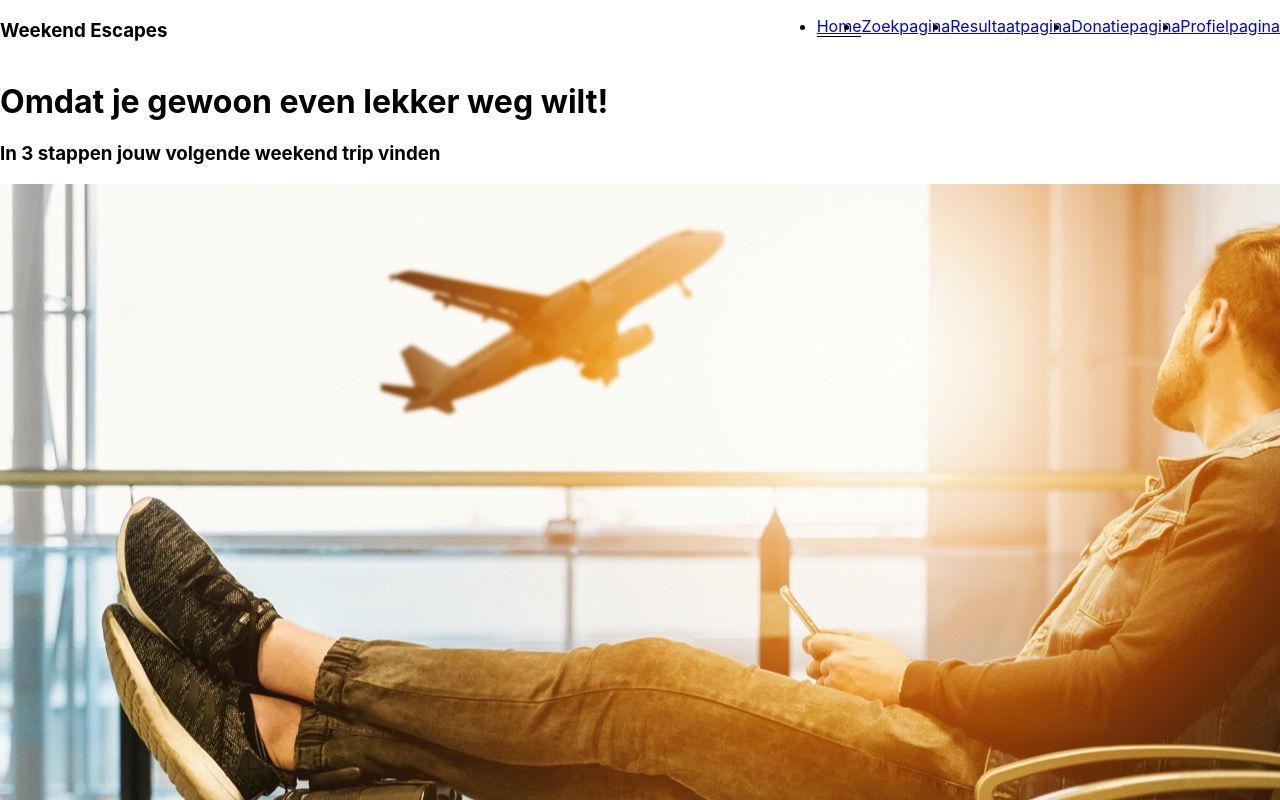
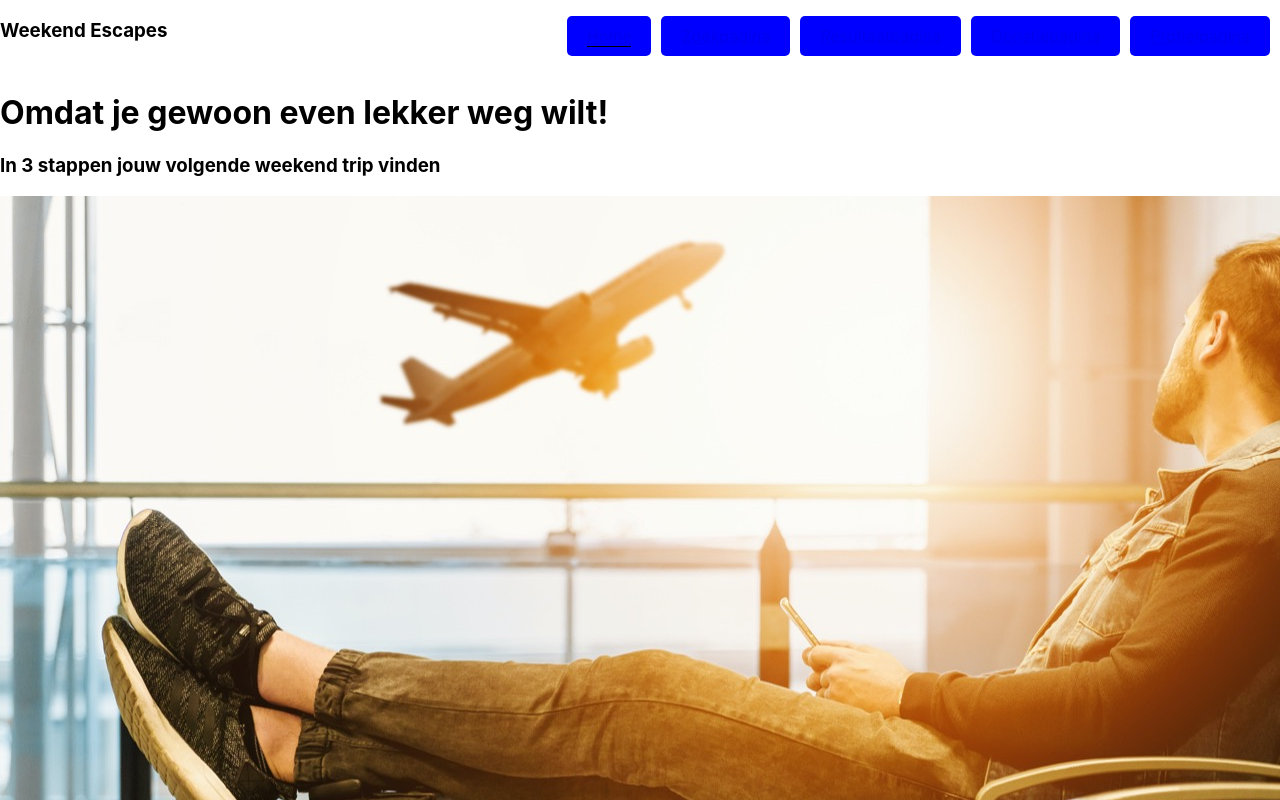
Before and after one commit to sebasvisser/2022-frontend-eindopdracht, a React (Create React App) app: page / in a window 1280 px wide. Shown: the top 800 px of the page. Built offline with nearby package versions, Linux system fonts and the light colour scheme.

Commit message:
navbar css basis gemaakt

```diff
--- a/src/components/navbar/NavBar.css
+++ b/src/components/navbar/NavBar.css
@@ -10,8 +10,18 @@ ul {
     text-decoration: none;
 }
 nav ul a:visited {
-    color: black;
+    color: white;
     text-decoration: none;
+}
+
+nav li {
+    background-color: blue;
+    color: white;
+    border-radius: 5px;
+    padding: 10px 20px;
+    margin-right: 10px;
+    text-align: center;
+    display: inline-block;
 }
 
 .default-link {
```
